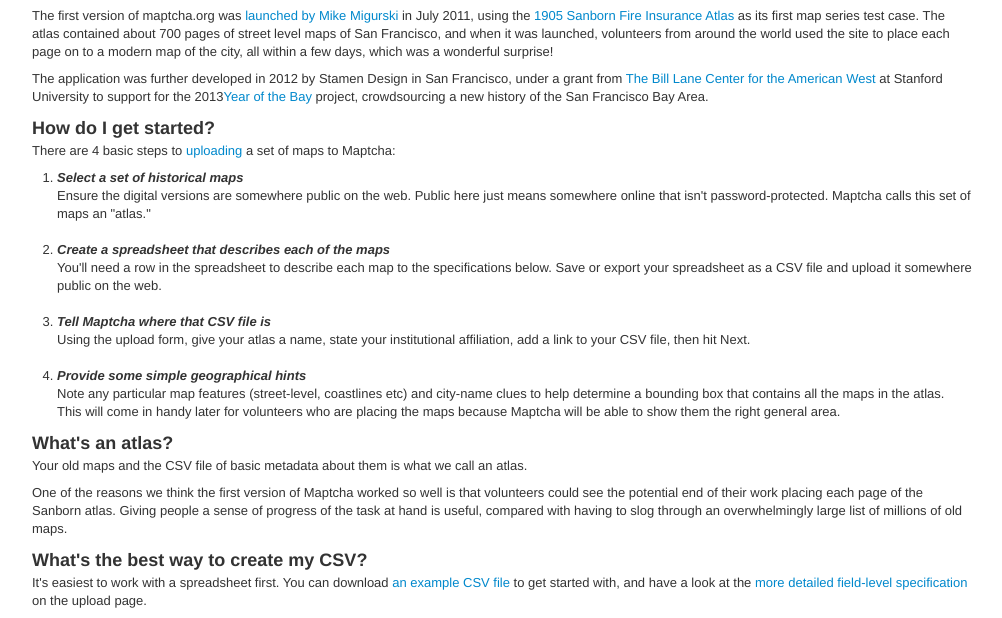
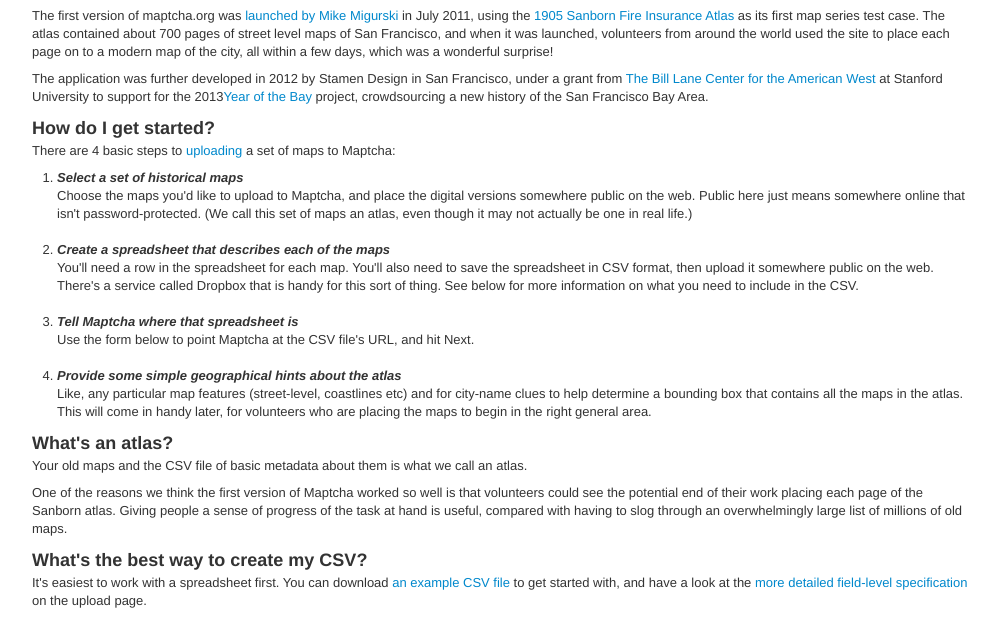
Before and after one commit to stamen/maptcha-v2, a Flask app: page /faq in a window 1280 px wide. Shown: the part 173-791 px from the top of the page, without its empty margins (138-1140 px from the left). Run offline with Flask 2, Linux system fonts and the light colour scheme; parts of the project's set-up code (start-up, migrations or seed data) failed here and were passed over.

Commit message:
Making instructions copy the same; formatting

```diff
--- a/edit_ui/templates/faq.html
+++ b/edit_ui/templates/faq.html
@@ -20,17 +20,18 @@
     <h3>How do I get started?</h3>
     <p>There are 4 basic steps to <a href="/upload">uploading</a> a set of maps to Maptcha:</p>
     <ol>
-        <li><strong><em>Select a set of historical maps<br>
-            </em></strong>Ensure the digital versions are somewhere public on the web. Public here just means somewhere online that isn't password-protected. Maptcha calls this set of maps an &quot;atlas.&quot;<br>
+        <li><strong><em>Select a set of historical maps</em></strong> <br>
+            Choose the maps
+            you'd like to upload to Maptcha, and place the digital versions somewhere public on the web. Public here just means somewhere online that isn't password-protected. (We call this set of maps an atlas, even though it may not actually be one in real life.)<br>
             &nbsp; </li>
         <li><strong><em>Create a spreadsheet that describes each of the maps</em></strong> <br>
-            You'll need a row in the spreadsheet to describe each map to the specifications below. Save or export your spreadsheet as a CSV file and upload it somewhere public on the web. <br>
+            You'll need a row in the spreadsheet for each map. You'll also need to save the spreadsheet in CSV format, then upload it somewhere public on the web. There's a service called Dropbox that is handy for this sort of thing. See below for more information on what you need to include in the CSV.<br>
             &nbsp; </li>
-        <li><strong><em>Tell Maptcha where that CSV file is</em></strong> <br>
-            Using the upload form, give your atlas a name,  state your institutional affiliation, add a link to your CSV file, then hit Next.<br>
-        &nbsp; </li>
-        <li><strong><em>Provide some simple geographical hints</em></strong> <br>
-            Note any particular map features (street-level, coastlines etc) and  city-name clues to help determine a bounding box that contains all the maps in the atlas. This will come in handy later for volunteers who are placing the maps because Maptcha will be able to show them the right general area.</li>
+        <li><strong><em>Tell Maptcha where that spreadsheet is</em></strong> <br>
+            Use the form below to point Maptcha at the CSV file's URL, and hit Next.<br>
+            &nbsp; </li>
+        <li><strong><em>Provide some simple geographical hints about the atlas</em></strong><br>
+            Like, any particular map features (street-level, coastlines etc) and for city-name clues to help determine a bounding box that contains all the maps in the atlas. This will come in handy later, for volunteers who are placing the maps to begin in the right general area.</li>
     </ol>
     <h3>What's an atlas?</h3>
     <p>Your old maps and the CSV file of basic metadata about them is what we call an atlas.</p>
--- a/edit_ui/templates/upload.html
+++ b/edit_ui/templates/upload.html
@@ -11,8 +11,7 @@
 <a name="top"></a>
 <div class="container">
     <div class="page-header"><a href="http://maptcha.org">maptcha.org</a> / <a href="/">Historypin</a> / <strong>Upload</strong></div>
-    <h1>Upload </h1>
-    <h2>How To</h2>
+    <h1>Upload    </h1>
     <p>There are 4 basic steps to uploading a set of maps to Maptcha:</p>
     <ol>
 
```
